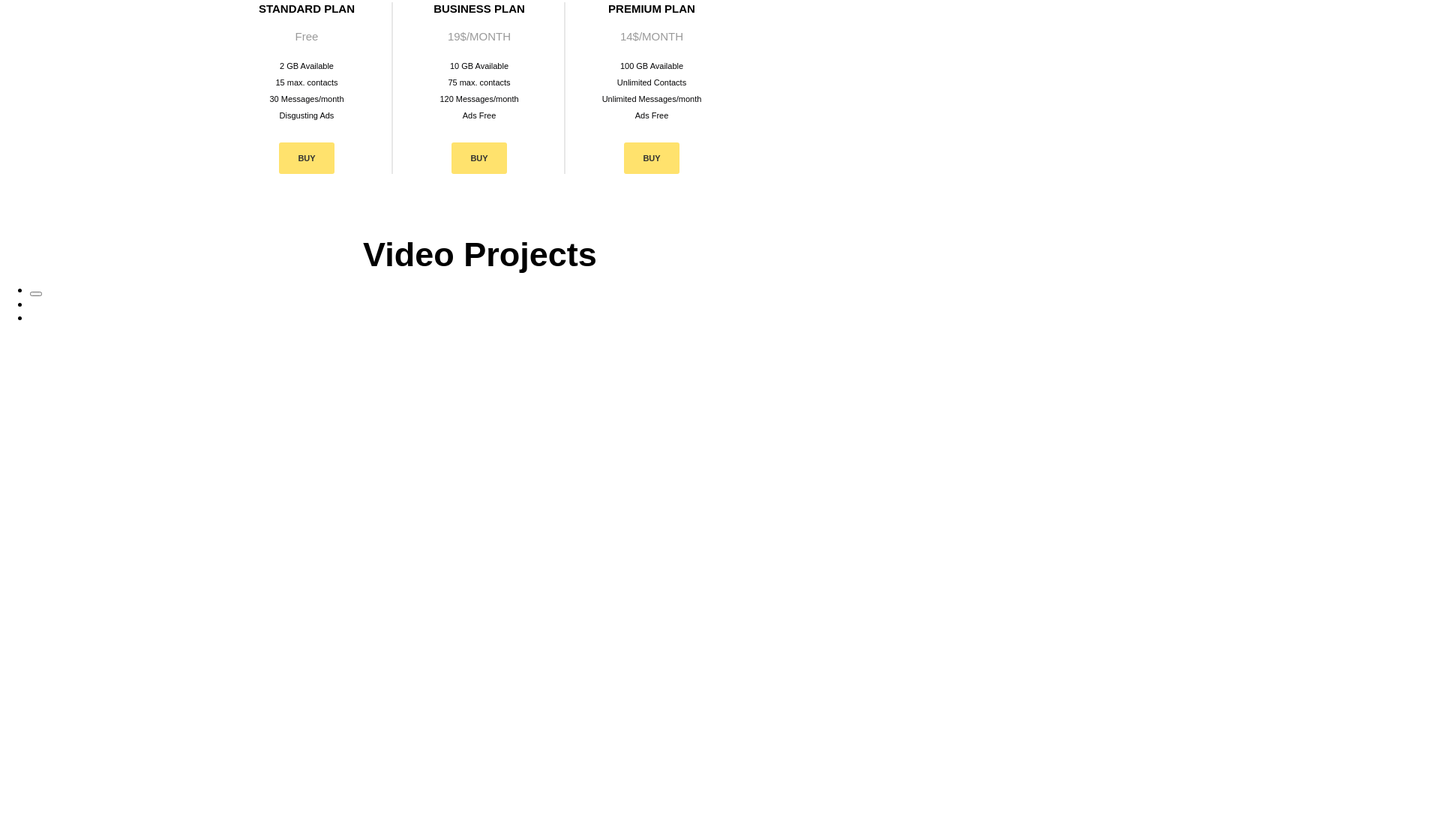
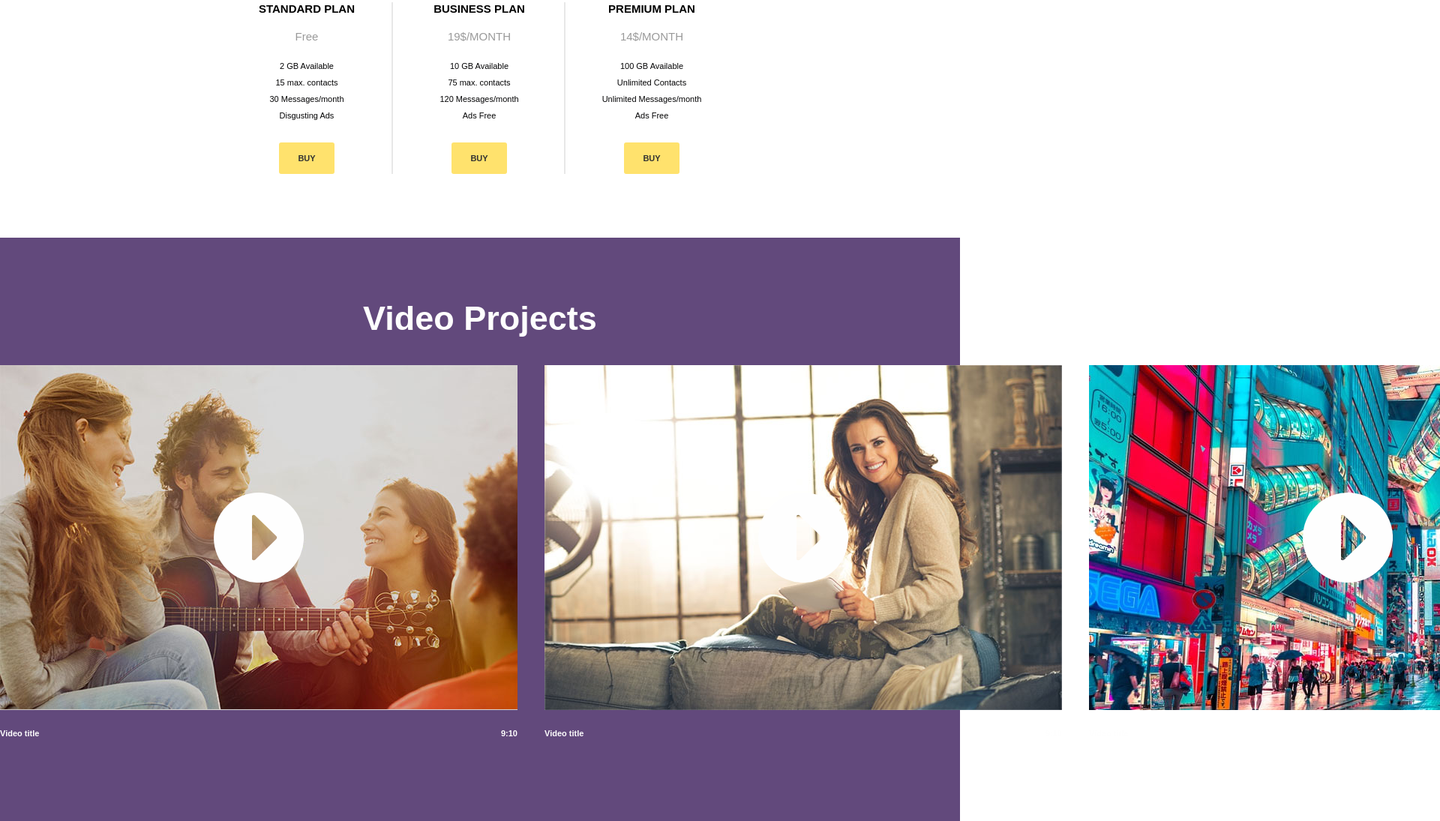
Before and after one commit to dirigableNorge/zippy, a website: page app/source/index.html in a window 1280 px wide. Shown: the part 2600-3695 px from the top of the page at 75% size, 1920 px wide, since content can reach past the window. Before the commit the page ends 3050 px from the top, so only its background shows below. Drawn offline with nearby package versions, Linux system fonts and the light colour scheme; files that its build step writes are made by us from their sources; a web font is replaced by a local one.

Commit message:
video section completed

```diff
--- a/app/source/index.html
+++ b/app/source/index.html
@@ -221,7 +221,8 @@
             <h3 class="pricing__plan-name">STANDARD PLAN</h3>
             <p class="pricing__price">Free</p>
             <p class="pricing__description">
-              2 GB Available <br>15 max. contacts <br>30 Messages/month <br>Disgusting Ads
+              2 GB Available <br />15 max. contacts <br />30 Messages/month
+              <br />Disgusting Ads
             </p>
             <a href="" class="button pricing__buy-btn">buy</a>
           </li>
@@ -229,7 +230,8 @@
             <h3 class="pricing__plan-name">BUSINESS PLAN</h3>
             <p class="pricing__price">19$/MONTH</p>
             <p class="pricing__description">
-              10 GB Available <br>75 max. contacts <br>120 Messages/month <br>Ads Free
+              10 GB Available <br />75 max. contacts <br />120 Messages/month
+              <br />Ads Free
             </p>
             <a href="" class="button pricing__buy-btn">buy</a>
           </li>
@@ -237,22 +239,39 @@
             <h3 class="pricing__plan-name">PREMIUM PLAN</h3>
             <p class="pricing__price">14$/MONTH</p>
             <p class="pricing__description">
-              100 GB Available <br>Unlimited Contacts <br>Unlimited Messages/month <br>Ads Free
+              100 GB Available <br />Unlimited Contacts <br />Unlimited
+              Messages/month <br />Ads Free
             </p>
             <a href="" class="button pricing__buy-btn">buy</a>
           </li>
         </ul>
       </section>
       <section class="videos">
-        <h2 class="sect-title videos__title">Video Projects</h2>
+        <h2 class="sect-title sect-title--ligth videos__title">
+          Video Projects
+        </h2>
         <ul class="videos__list">
-          <li class="videos__item">
+          <li class="videos__item" id="video01">
             <button class="videos__start-btn">
               <span class="visually-hidden">Play video</span>
             </button>
+            <p class="videos__item-title">Video title</p>
+            <p class="videos__item-duration">9:10</p>
           </li>
-          <li class="videos__item"></li>
-          <li class="videos__item"></li>
+          <li class="videos__item"id="video02">
+            <button class="videos__start-btn">
+              <span class="visually-hidden">Play video</span>
+            </button>
+            <p class="videos__item-title">Video title</p>
+            <p class="videos__item-duration">9:10</p>
+          </li>
+          <li class="videos__item"id="video03">
+            <button class="videos__start-btn">
+              <span class="visually-hidden">Play video</span>
+            </button>
+            <p class="videos__item-title">Video title</p>
+            <p class="videos__item-duration">9:10</p>
+          </li>
         </ul>
       </section>
     </main>
--- /dev/null
+++ b/app/source/scss/blocks/videos.scss
@@ -0,0 +1,96 @@
+.videos {
+  padding-top: 85px;
+  padding-bottom: 110px;
+
+  background-color: #62497c;
+}
+
+.videos__title {
+  margin-bottom: 40px;
+}
+
+.videos__list {
+  display: flex;
+  margin: 0;
+  padding: 0;
+
+  list-style: none;
+}
+
+.videos__item {
+  display: flex;
+  flex-wrap: wrap;
+  justify-content: space-between;
+  width: 690px;
+  margin-right: 36px;
+}
+
+.videos__start-btn {
+  position: relative;
+  width: 690px;
+  height: 460px;
+  margin-bottom: 25px;
+
+  background-color: grey;
+  border: none;
+
+  &::after {
+    content: "";
+
+    position: absolute;
+    top: 170px;
+    left: 285px;
+
+    width: 120px;
+    height: 120px;
+
+    background-image: url("../img/play_icon.svg");
+  }
+
+  &:hover::after,
+  &:focus::after {
+    opacity: 0.7;
+  }
+
+  &::before {
+    content: "";
+
+    position: absolute;
+    top: 0;
+    left: 0;
+
+    width: 690px;
+    height: 460px;
+
+    background-color: #000;
+
+    opacity: 0;
+  }
+
+  &:hover::before,
+  &:focus::before {
+    opacity: 0.7;
+  }
+}
+
+#video01 .videos__start-btn {
+  background-image: url("../img/video_image1.jpg");
+}
+
+#video02 .videos__start-btn {
+  background-image: url("../img/video_image2.jpg");
+}
+
+#video03 .videos__start-btn {
+  background-image: url("../img/video_image3.jpg");
+}
+
+.videos__item-title,
+.videos__item-duration {
+  margin: 0;
+
+  font-family: "Montserrat", "Arial", serif;
+  font-size: 11px;
+  font-weight: 700;
+  color: #fefefe;
+}
--- a/app/source/scss/style.scss
+++ b/app/source/scss/style.scss
@@ -42,3 +42,4 @@
 @import "blocks/welcome";
 @import "blocks/projects";
 @import "blocks/pricing";
+@import "blocks/videos";
```
Also changed, not shown: app/source/img/play_icon.svg (added), app/source/img/video_image1.jpg (added), app/source/img/video_image2.jpg (added), app/source/img/video_image3.jpg (added).
